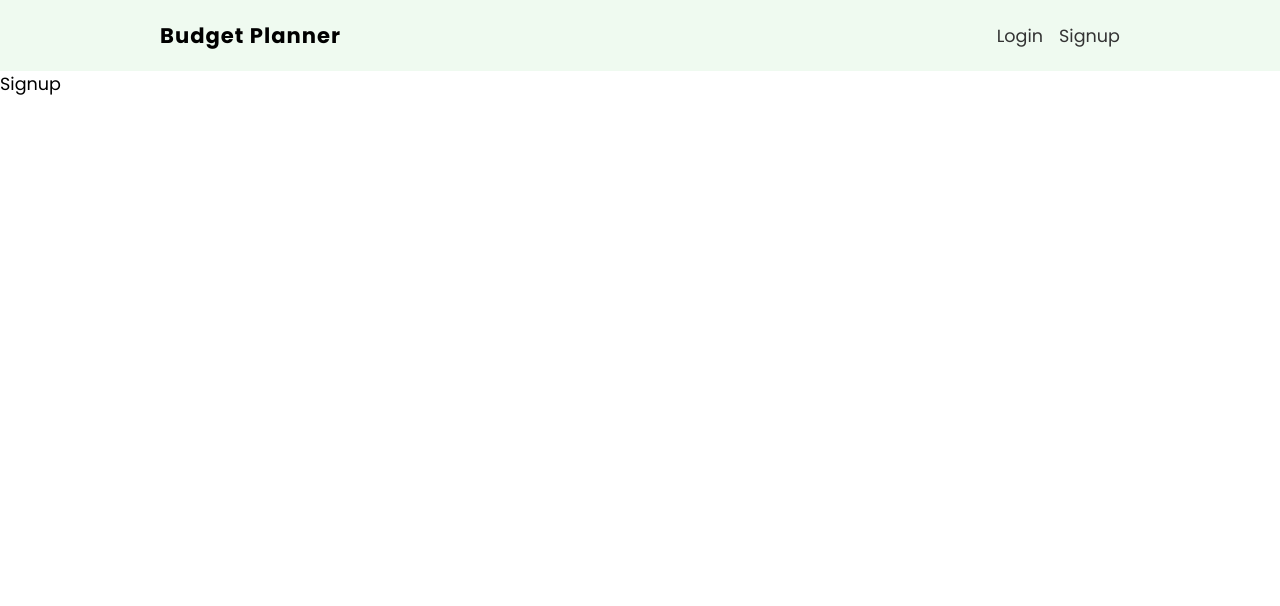
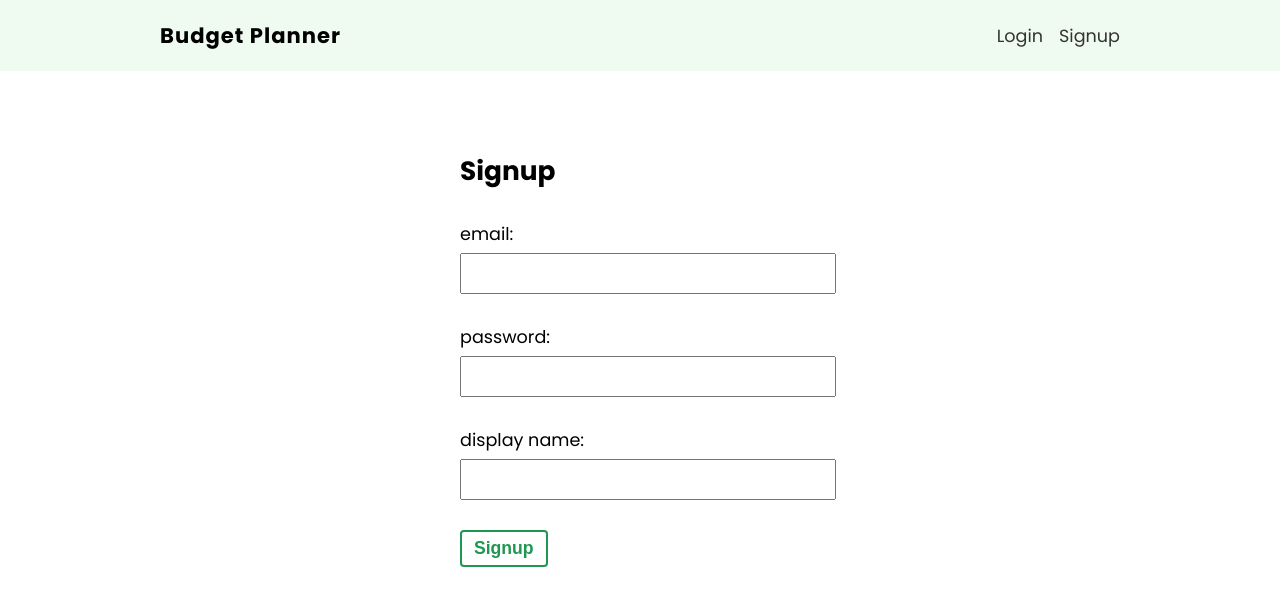
Before and after one commit to matvey1994/budget-planner, a React (Create React App) app: page /signup in a window 1280 px wide. Shown: the top 606 px of the page. Built offline with nearby package versions, Linux system fonts and the light colour scheme.

Commit message:
create signup form

```diff
--- a/src/pages/signup/Signup.js
+++ b/src/pages/signup/Signup.js
@@ -1,7 +1,48 @@
+import { useState } from 'react'
+
+// Styles
 import styles from './Signup.module.css'
 
+
+
 export default function Signup() {
+  const [email, setEmail] = useState('')
+  const [password, setPassword] = useState('')
+  const [displayName, setDisplayName] = useState('')
+
+  const handleSubmit = (e) => {
+    e.preventDefault()
+    console.log(email, password, displayName)
+  }
+
   return (
-    <div>Signup</div>
+    <form onSubmit={handleSubmit} className={styles['signup-form']}>
+      <h2>Signup</h2>
+      <label>
+        <span>email:</span>
+        <input
+          type="email"
+          onChange={(e) => setEmail(e.target.value)}
+          value={email}
+        />
+      </label>
+      <label>
+        <span>password:</span>
+        <input
+          type="password"
+          onChange={(e) => setPassword(e.target.value)}
+          value={password}
+        />
+      </label>
+      <label>
+        <span>display name:</span>
+        <input
+          type="text"
+          onChange={(e) => setDisplayName(e.target.value)}
+          value={displayName}
+        />
+      </label>
+      <button className='btn'>Signup</button>
+    </form>
   )
 }
--- a/src/pages/signup/Signup.module.css
+++ b/src/pages/signup/Signup.module.css
@@ -0,0 +1,19 @@
+.signup-form {
+    max-width: 360px;
+    margin: 60px auto;
+    padding: 20px;
+  }
+  .signup-form label {
+    display: block;
+    margin: 30px auto;
+  }
+  .signup-form span {
+    display: block;
+    margin-bottom: 6px;
+  }
+  .signup-form input {
+    padding: 8px 6px;
+    font-size: 1em;
+    color: #777;
+    width: 100%;
+  }
```
